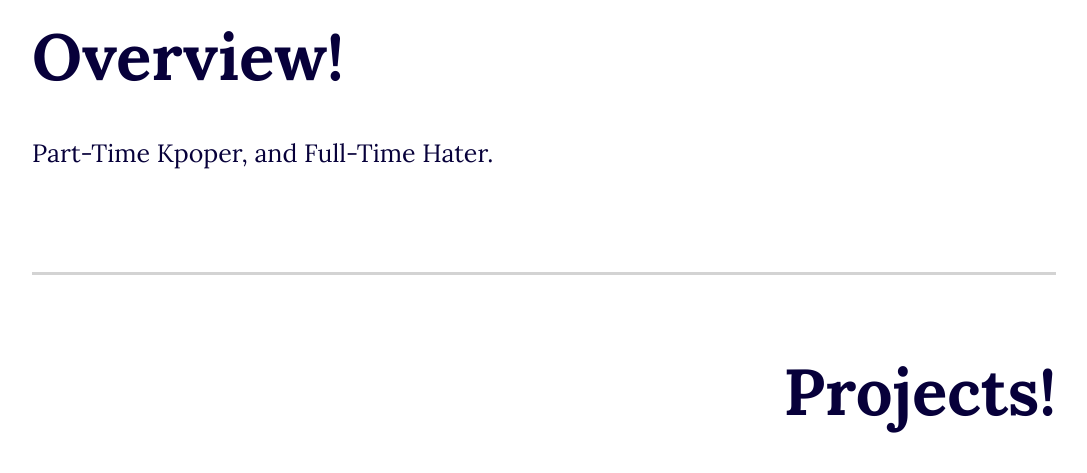
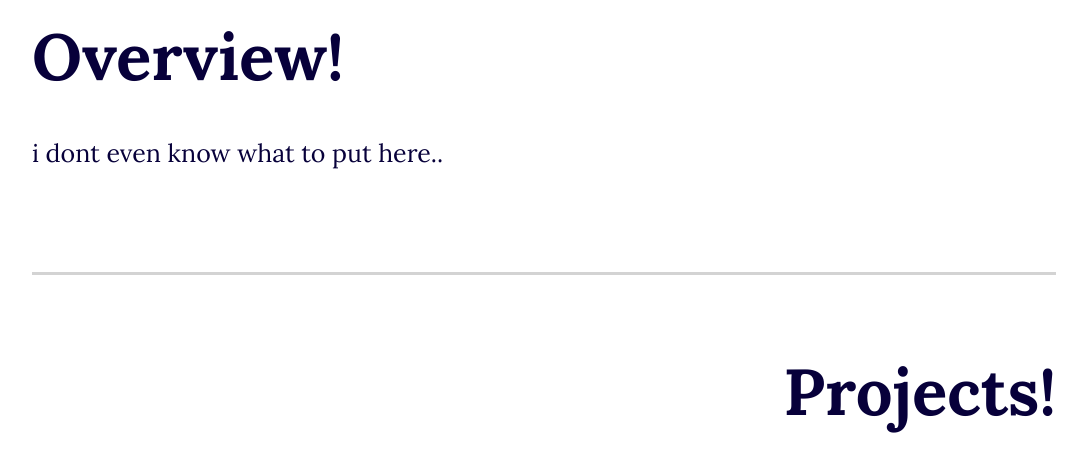
Before and after one commit to diuta/Portfolio, a plain HTML site: page index.html in a window 1280 px wide. Shown: the part 980-1453 px from the top of the page, without its empty margins (96-1183 px from the left). Drawn offline with nearby package versions, Linux system fonts and the light colour scheme.

Commit message:
updated overview

```diff
--- a/index.html
+++ b/index.html
@@ -42,7 +42,7 @@
           <div class="overview">
             <h1>Overview!</h1>
             <p>
-              Part-Time Kpoper, and Full-Time Hater.
+              i dont even know what to put here..
             </p>
           </div>
 
```
